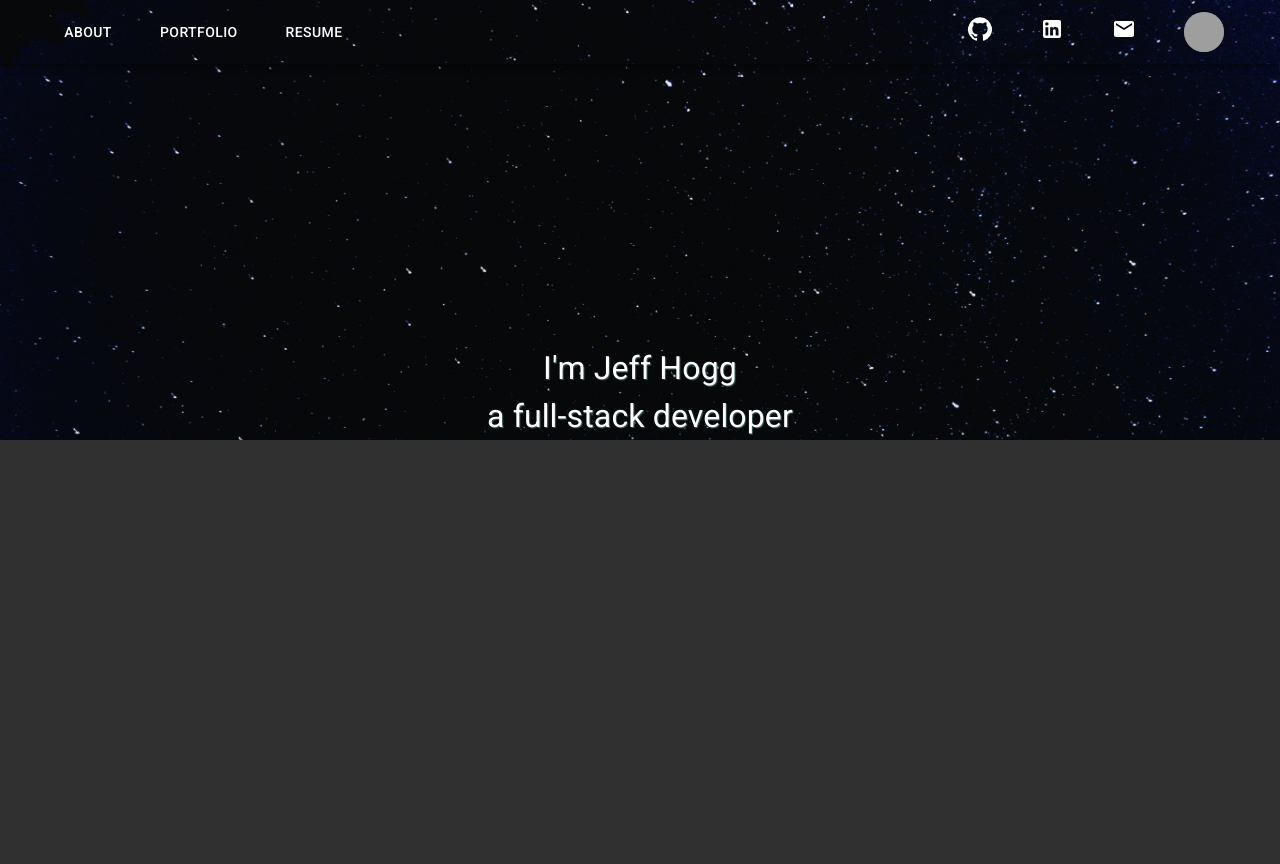
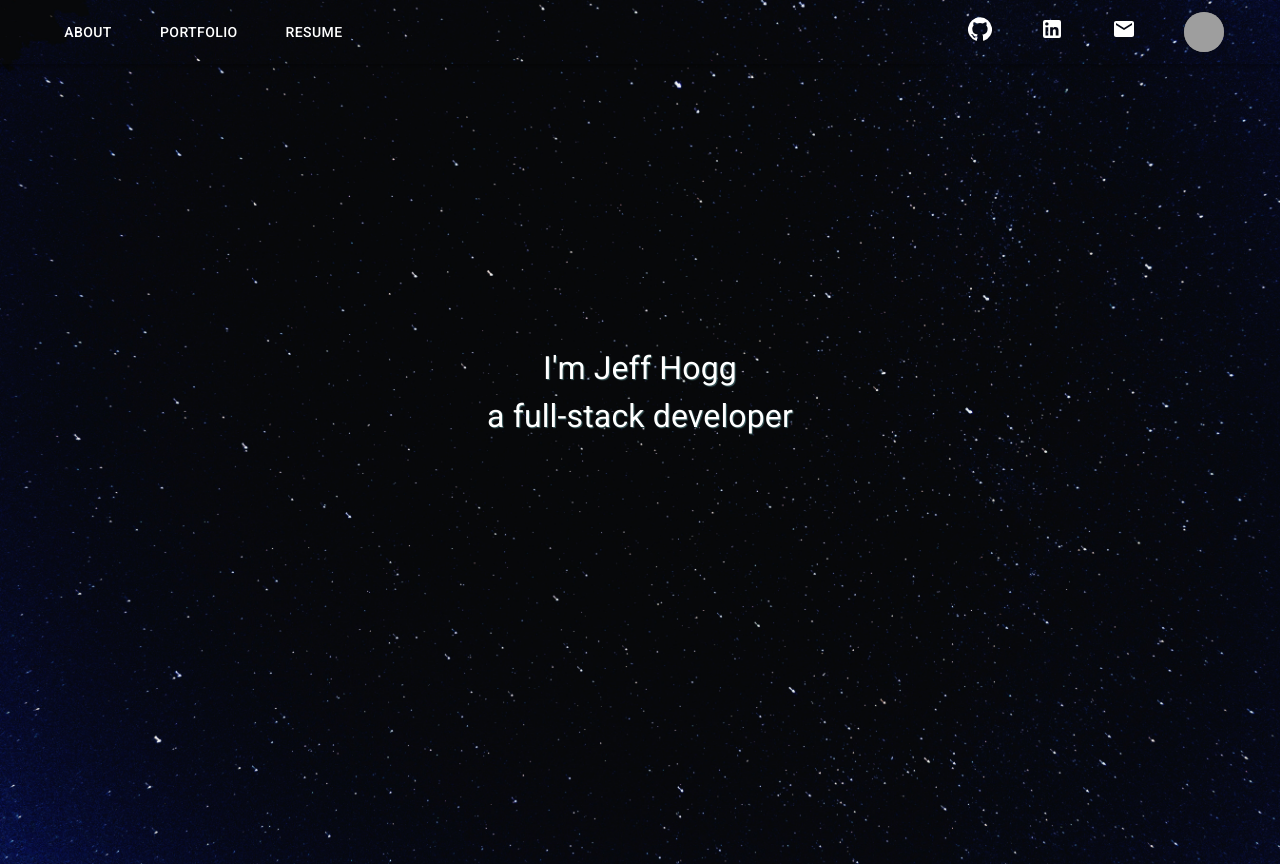
Before and after one commit to jeffreyehogg/portfolio-old, a Next.js app: page / in a window 1280 px wide. Before the commit the page ends 800 px from the top, so only its background shows below. Built offline with nearby package versions, Linux system fonts and the light colour scheme; grey boxes are pictures that could not be loaded.

Commit message:
fixes background

```diff
--- a/components/Landing.tsx
+++ b/components/Landing.tsx
@@ -3,7 +3,7 @@ import styles from '../styles/Landing.module.css';
 
 const Landing = () => {
   return (
-    <div>
+    <div className={styles.container}>
       <p className={styles.landingText}>
         I'm Jeff Hogg
         <br />a full-stack developer
--- a/components/Layout.tsx
+++ b/components/Layout.tsx
@@ -8,7 +8,7 @@ type Props = {
   title?: string;
 };
 
-const Layout = ({ children, title = 'This is the default title' }: Props) => (
+const Layout = ({ children, title = 'Jeff Hogg' }: Props) => (
   <div className={styles.bgContainer}>
     <Head>
       <title>{title}</title>
--- a/components/Profile.tsx
+++ b/components/Profile.tsx
@@ -16,8 +16,7 @@ const useStyles = makeStyles(() => ({
   profile: {
     alignItems: 'center',
     textAlign: 'center',
-    display: 'flex',
-    flexDirection: 'column',
+    height: '100vh',
   },
   content: {
     marginTop: '1rem',
--- a/styles/Landing.module.css
+++ b/styles/Landing.module.css
@@ -1,3 +1,7 @@
+.container {
+  height: 100vh;
+}
+
 .landingText {
   margin: 0;
   font-size: 2rem;
--- a/styles/Layout.module.css
+++ b/styles/Layout.module.css
@@ -1,5 +1,6 @@
 .bgContainer {
-  height: 100%;
+  height: 100;
+  position: relative;
   background-size: cover;
   background-image: url('/images/space.jpg');
   background-attachment: fixed;
--- a/styles/globals.css
+++ b/styles/globals.css
@@ -1,7 +1,7 @@
 html,
 body {
   padding: 0;
-  margin: 0;
+  margin: auto;
   font-family: -apple-system, BlinkMacSystemFont, Segoe UI, Roboto, Oxygen,
     Ubuntu, Cantarell, Fira Sans, Droid Sans, Helvetica Neue, sans-serif;
 }
```
